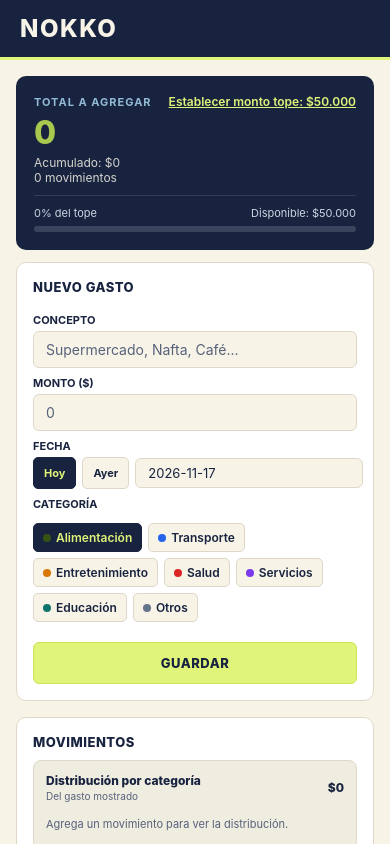
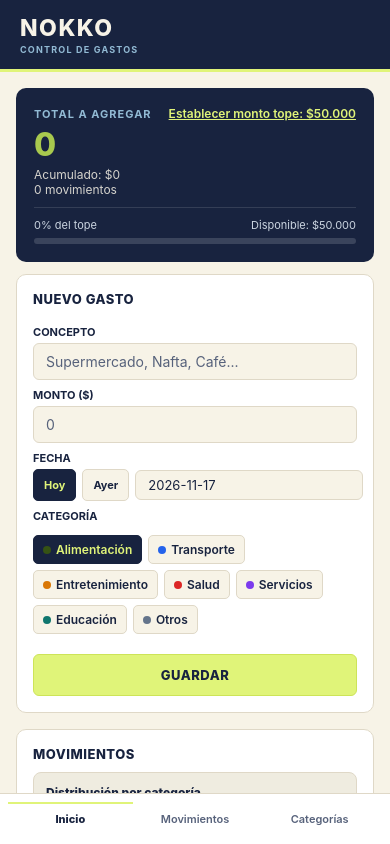
Before and after one commit to noeliamarianelaruiz-glitch/NOKKO, a React Native app drawn with its web renderer: screen / in a window 390 px wide. Built offline with nearby package versions, Linux system fonts and the light colour scheme.

Commit message:
feat: add app-style mobile navigation
Co-authored-by: Copilot <223556219+Copilot@users.noreply.github.com>

```diff
--- a/App.js
+++ b/App.js
@@ -77,8 +77,29 @@ export default function App() {
 
   const [snackbar, setSnackbar] = useState({ visible: false, text: '', canUndo: false });
   const [lastDeleted, setLastDeleted] = useState(null);
+  const [activeNavigation, setActiveNavigation] = useState('inicio');
   const snackTimerRef = useRef(null);
   const scrollRef = useRef(null);
+  const sectionOffsetsRef = useRef({ columns: 0, movements: 0, categories: 0 });
+
+  const scrollToSection = (section) => {
+    setActiveNavigation(section);
+    if (scrollRef.current) {
+      const offset = section === 'inicio' ? 0 : sectionOffsetsRef.current[section];
+      scrollRef.current.scrollTo({ y: offset, animated: true });
+    }
+  };
+
+  const updateActiveNavigation = (offset) => {
+    const { movements, categories } = sectionOffsetsRef.current;
+    const section =
+      categories > 0 && offset >= categories - 100
+        ? 'categorias'
+        : movements > 0 && offset >= movements - 100
+        ? 'movimientos'
+        : 'inicio';
+    setActiveNavigation((active) => (active === section ? active : section));
+  };
 
   const showNotice = (text, canUndo = false) => {
     if (snackTimerRef.current) clearTimeout(snackTimerRef.current);
@@ -316,9 +337,12 @@ export default function App() {
 
       <ScrollView
         ref={scrollRef}
-        contentContainerStyle={isWideScreen ? styles.scrollContentWide : styles.scrollContent}
+        contentContainerStyle={isWideScreen ? styles.scrollContentWide : styles.scrollContentMobile}
+        onScroll={(event) => updateActiveNavigation(event.nativeEvent.contentOffset.y)}
+        scrollEventThrottle={100}
       >
         <View style={styles.content}>
+        <View onLayout={(event) => { sectionOffsetsRef.current.summary = event.nativeEvent.layout.y; }}>
         <ResumenTotal
           totalAmount={totalAmount}
           amount={amount}
@@ -332,8 +356,14 @@ export default function App() {
             setIsLimitModalVisible(true);
           }}
         />
+        </View>
 
-        <View style={isWideScreen ? styles.desktopColumns : null}>
+        <View
+          style={isWideScreen ? styles.desktopColumns : null}
+          onLayout={(event) => {
+            sectionOffsetsRef.current.columns = event.nativeEvent.layout.y;
+          }}
+        >
           <View style={isWideScreen ? styles.desktopLeftColumn : null}>
         <View style={[styles.card, editingId ? styles.cardEditing : null]}>
           <View style={styles.cardHeaderRow}>
@@ -426,7 +456,13 @@ export default function App() {
             {isWideScreen ? <DesgloseCategorias totalsByCategory={totalsByCategory} /> : null}
           </View>
 
-          <View style={isWideScreen ? styles.desktopRightColumn : null}>
+          <View
+            style={isWideScreen ? styles.desktopRightColumn : null}
+            onLayout={(event) => {
+              sectionOffsetsRef.current.movements =
+                sectionOffsetsRef.current.columns + event.nativeEvent.layout.y;
+            }}
+          >
         <View style={styles.card}>
           <Text style={[styles.sectionTitle, { marginBottom: 10 }]}>MOVIMIENTOS</Text>
             <GraficoCategorias totalsByCategory={totalsByCategory} />
@@ -527,7 +563,11 @@ export default function App() {
           </View>
         </View>
 
-        {!isWideScreen ? <DesgloseCategorias totalsByCategory={totalsByCategory} /> : null}
+        {!isWideScreen ? (
+          <View onLayout={(event) => { sectionOffsetsRef.current.categories = event.nativeEvent.layout.y; }}>
+            <DesgloseCategorias totalsByCategory={totalsByCategory} />
+          </View>
+        ) : null}
 
         <View style={styles.authorFooter}>
           <Text style={styles.authorFooterText}>
@@ -536,6 +576,36 @@ export default function App() {
         </View>
         </View>
       </ScrollView>
+
+      {!isWideScreen ? (
+        <View style={styles.bottomNavigation}>
+          {[
+            { id: 'inicio', label: 'Inicio' },
+            { id: 'movimientos', label: 'Movimientos' },
+            { id: 'categorias', label: 'Categorías' },
+          ].map((item) => (
+            <TouchableOpacity
+              key={item.id}
+              style={[
+                styles.bottomNavigationItem,
+                activeNavigation === item.id ? styles.bottomNavigationItemActive : null,
+              ]}
+              accessibilityRole="button"
+              accessibilityState={{ selected: activeNavigation === item.id }}
+              onPress={() => scrollToSection(item.id)}
+            >
+              <Text
+                style={[
+                  styles.bottomNavigationText,
+                  activeNavigation === item.id ? styles.bottomNavigationTextActive : null,
+                ]}
+              >
+                {item.label}
+              </Text>
+            </TouchableOpacity>
+          ))}
+        </View>
+      ) : null}
 
       <SnackbarAviso snackbar={snackbar} onUndo={handleUndoDelete} />
 
@@ -556,12 +626,38 @@ const styles = StyleSheet.create({
     backgroundColor: COLORS.silkyWhite,
     paddingTop: Platform.OS === 'android' ? StatusBar.currentHeight : 0,
   },
-  scrollContent: { padding: 16, paddingBottom: 70 },
+  scrollContentMobile: { padding: 16, paddingBottom: 112 },
   scrollContentWide: { paddingHorizontal: 28, paddingTop: 24, paddingBottom: 70, alignItems: 'center' },
   content: { width: '100%', maxWidth: 1180 },
   desktopColumns: { flexDirection: 'row', alignItems: 'flex-start', gap: 20 },
   desktopLeftColumn: { flex: 0.9, minWidth: 0 },
   desktopRightColumn: { flex: 1.1, minWidth: 0 },
+  bottomNavigation: {
+    position: 'absolute',
+    left: 0,
+    right: 0,
+    bottom: 0,
+    zIndex: 10,
+    flexDirection: 'row',
+    paddingHorizontal: 8,
+    paddingTop: 8,
+    paddingBottom: Platform.OS === 'ios' ? 20 : 10,
+    backgroundColor: COLORS.surface,
+    borderTopWidth: 1,
+    borderTopColor: COLORS.border,
+    elevation: 10,
+  },
+  bottomNavigationItem: {
+    flex: 1,
+    alignItems: 'center',
+    justifyContent: 'center',
+    paddingVertical: 8,
+    borderTopWidth: 2,
+    borderTopColor: 'transparent',
+  },
+  bottomNavigationItemActive: { borderTopColor: COLORS.soothingLime },
+  bottomNavigationText: { color: COLORS.textMuted, fontSize: 11, fontWeight: '600' },
+  bottomNavigationTextActive: { color: COLORS.nauticalNavy, fontWeight: '800' },
   bold: { fontWeight: '700', color: COLORS.nauticalNavy },
   card: {
     backgroundColor: COLORS.surface,
--- a/ModuloResumen.js
+++ b/ModuloResumen.js
@@ -79,7 +79,10 @@ export function HeaderNokko() {
   return (
     <View style={styles.header}>
       <View style={styles.headerContent}>
-        <Text style={styles.headerTitle}>NOKKO</Text>
+        <View>
+          <Text style={styles.headerTitle}>NOKKO</Text>
+          <Text style={styles.headerSubtitle}>CONTROL DE GASTOS</Text>
+        </View>
       </View>
     </View>
   );
@@ -299,7 +302,8 @@ const styles = StyleSheet.create({
     justifyContent: 'space-between',
     alignItems: 'center',
   },
-  headerTitle: { color: COLORS.silkyWhite, fontSize: 24, fontWeight: '800', letterSpacing: 1.5 },
+  headerTitle: { color: COLORS.silkyWhite, fontSize: 23, fontWeight: '800', letterSpacing: 1.5 },
+  headerSubtitle: { color: COLORS.floralBlue, fontSize: 9, fontWeight: '700', letterSpacing: 1.2, marginTop: 2 },
   totalCard: {
     backgroundColor: COLORS.nauticalNavy,
     borderRadius: 10,
```
Also changed, not shown: index.html (+49 -3 lines).
